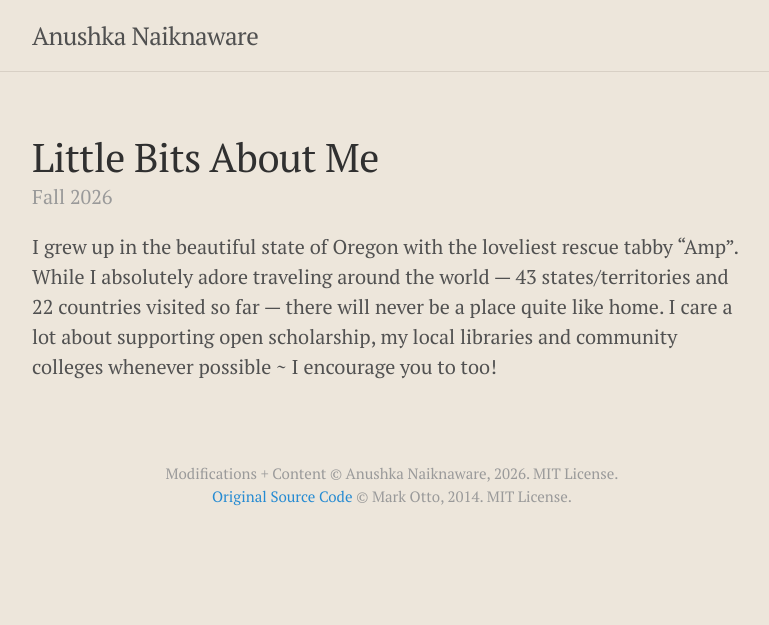
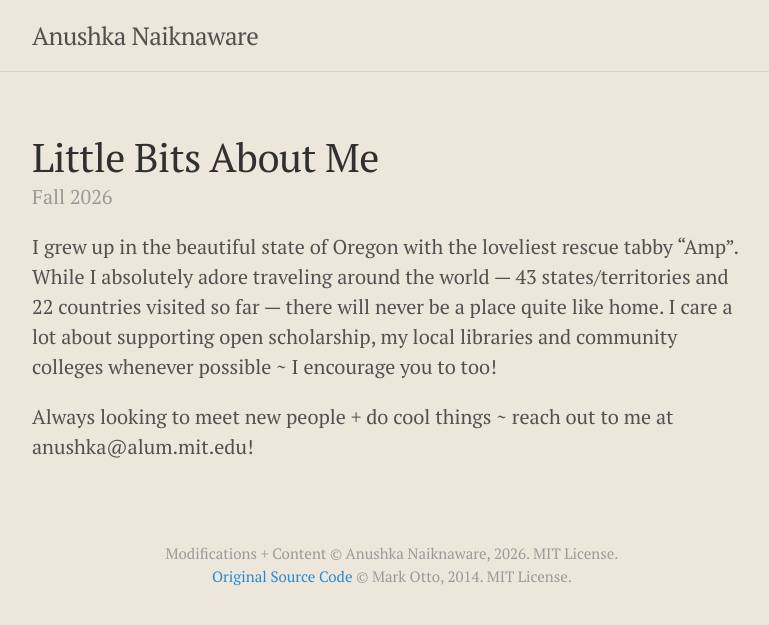
Before and after one commit to anushkanaiknaware/anushkanaiknaware.github.io, a Jekyll site: the page built from _posts/2026-08-21-intro.md, in a window 1280 px wide. Shown: the top 625 px of the page, without its empty margins (248-1017 px from the left). Built offline with Jekyll 4.4.1, drawn with Linux system fonts in a browser that asks for light colours.

Commit message:
Enhance intro post with contact information

```diff
--- a/_posts/2026-08-21-intro.md
+++ b/_posts/2026-08-21-intro.md
@@ -4,3 +4,5 @@
 season: Fall
 ---
 I grew up in the beautiful state of Oregon with the loveliest rescue tabby "Amp". While I absolutely adore traveling around the world — 43 states/territories and 22 countries visited so far — there will never be a place quite like home. I care a lot about supporting open scholarship, my local libraries and community colleges whenever possible ~ I encourage you to too!
+
+Always looking to meet new people + do cool things ~ reach out to me at anushka@alum.mit.edu!
```
